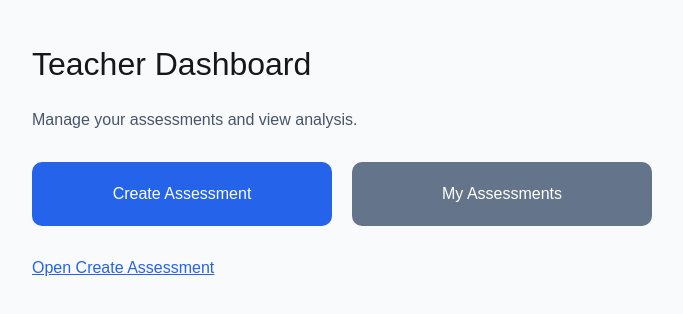
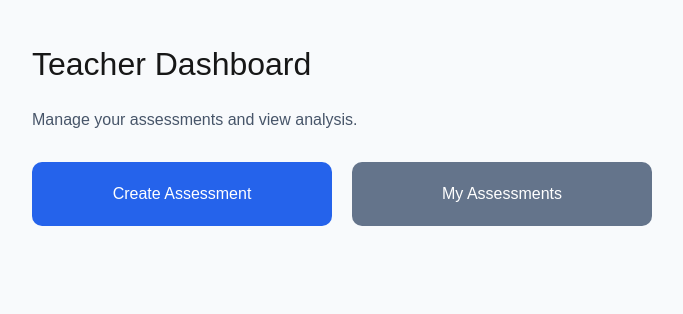
Before and after one commit to khaledmerabi-png/nextjs-boilerplate, a Next.js app: page /dashboard in a window 1280 px wide. Shown: the top 314 px of the page, without its empty margins (8-691 px from the left). Built offline with nearby package versions, Linux system fonts and the light colour scheme.

Commit message:
Update page.tsx

```diff
--- a/app/dashboard/page.tsx
+++ b/app/dashboard/page.tsx
@@ -17,11 +17,9 @@ export default function Dashboard() {
       </p>
 
       <div style={{ display: "flex", gap: "20px", flexWrap: "wrap" }}>
+        <form action="/create-assessment" method="get">
           <button
-          onClick={() => {
-            window.location.href =
-              "https://nextjs-boilerplate-git-main-khaledmerabi-5263s-projects.vercel.app/create-assessment";
-          }}
+            type="submit"
             style={{
               padding: "20px",
               width: "300px",
@@ -35,11 +33,11 @@ export default function Dashboard() {
           >
             Create Assessment
           </button>
+        </form>
 
+        <form action="/dashboard" method="get">
           <button
-          onClick={() => {
-            alert("My Assessments page is not built yet.");
-          }}
+            type="submit"
             style={{
               padding: "20px",
               width: "300px",
@@ -53,26 +51,7 @@ export default function Dashboard() {
           >
             My Assessments
           </button>
-      </div>
-
-      <div style={{ marginTop: "30px" }}>
-        <button
-          onClick={() => {
-            window.location.href =
-              "https://nextjs-boilerplate-git-main-khaledmerabi-5263s-projects.vercel.app/create-assessment";
-          }}
-          style={{
-            background: "transparent",
-            border: "none",
-            padding: 0,
-            color: "#2563eb",
-            textDecoration: "underline",
-            cursor: "pointer",
-            fontSize: "16px",
-          }}
-        >
-          Open Create Assessment
-        </button>
+        </form>
       </div>
     </main>
   );
```
Lines whose indentation alone changed are shown as unchanged.
